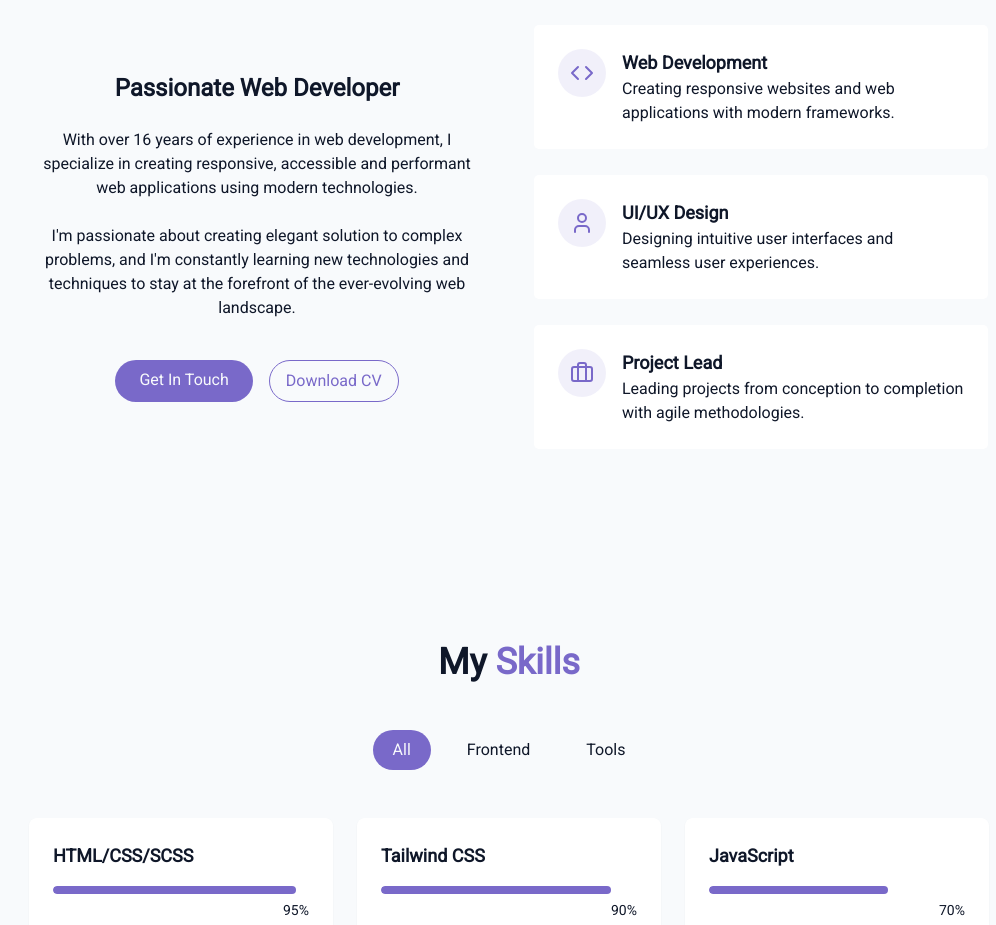
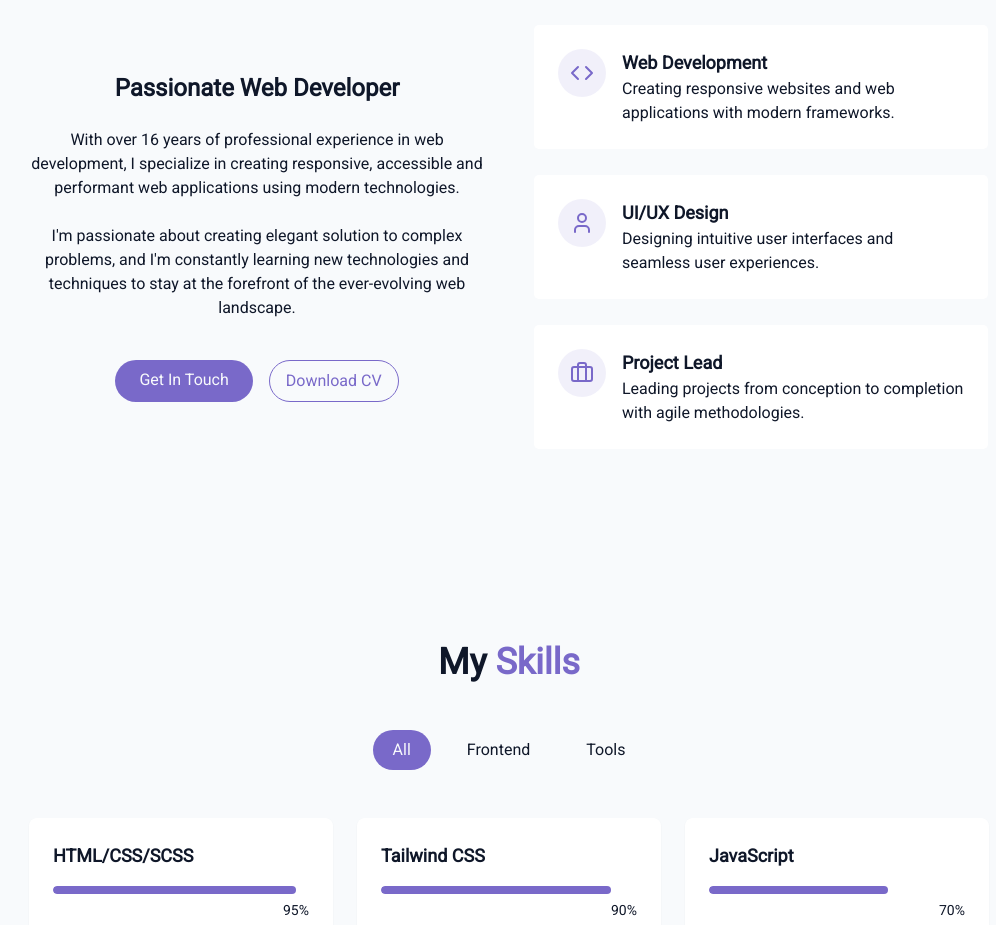
Before and after one commit to MosfiqurRubel/portfolio, a React (Vite) app: page / in a window 1280 px wide. Shown: the part 960-1885 px from the top of the page, without its empty margins (131-1127 px from the left). Built offline with nearby package versions, Linux system fonts and the light colour scheme.

Commit message:
updated about section

```diff
--- a/src/components/AboutSection.jsx
+++ b/src/components/AboutSection.jsx
@@ -18,9 +18,9 @@ const AboutSection = () => {
           <div className="space-y-6">
             <h3 className="text-2xl font-semibold">Passionate Web Developer</h3>
             <p className="text-muted-foreground">
-              With over 16 years of experience in web development, I specialize
-              in creating responsive, accessible and performant web applications
-              using modern technologies.
+              With over 16 years of professional experience in web development,
+              I specialize in creating responsive, accessible and performant web
+              applications using modern technologies.
             </p>
             <p className="text-muted-foreground">
               I'm passionate about creating elegant solution to complex
```
